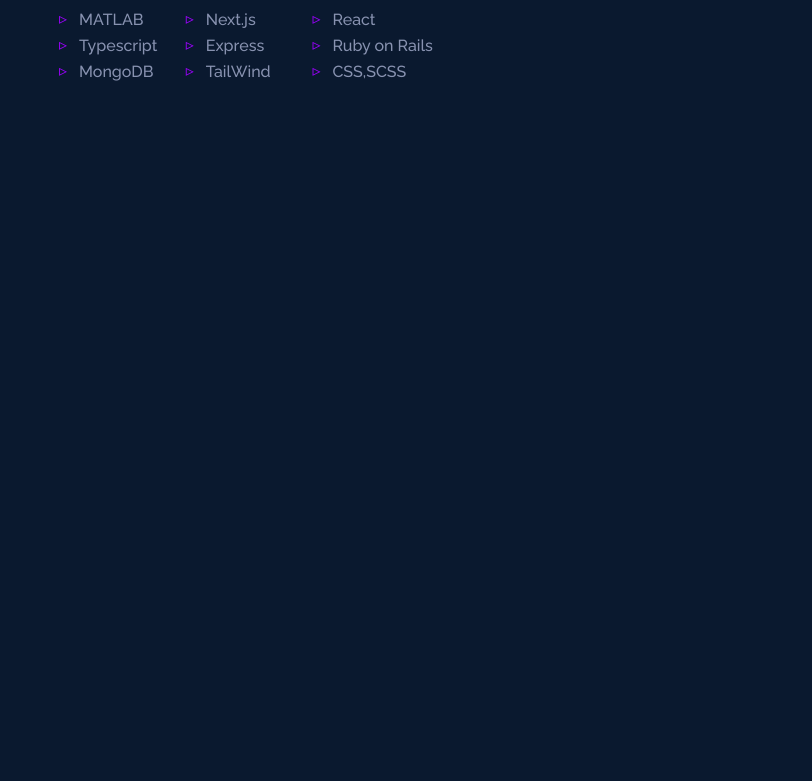
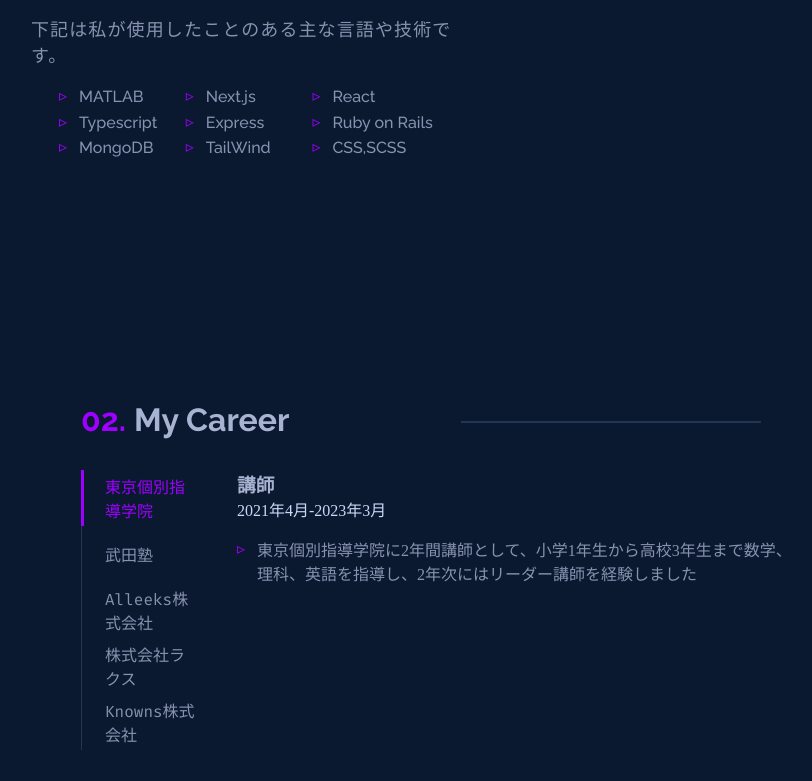
Before and after one commit to kawai-ota/New-portfolio, a Next.js app in the folder my-portfolio/: page / in a window 1280 px wide. Shown: the part 1987-2768 px from the top of the page, without its empty margins (209-1021 px from the left). Before the commit the page ends 2311 px from the top, so only its background shows below. Built offline with nearby package versions, Linux system fonts and the light colour scheme.

Commit message:
自分の経歴ページを作成しました。スライダーの作成の仕方は本当に苦労したのでQiitaとchatGPTを使用して作成しました。

```diff
--- a/my-portfolio/src/pages/index.tsx
+++ b/my-portfolio/src/pages/index.tsx
@@ -4,6 +4,7 @@
 import Email from "@/components/Email";
 import Hero from "@/sections/Hero";
 import About from "@/sections/About";
+import Experience from "@/sections/Experience";
 
 function Index() {
   return (
@@ -14,6 +15,7 @@
       <main>
         <Hero />
         <About />
+        <Experience />
       </main>
     </div>
   );
--- a/my-portfolio/src/scss/_globals.scss
+++ b/my-portfolio/src/scss/_globals.scss
@@ -1,6 +1,11 @@
 body {
   background: var(--background-color);
   counter-reset: title;
+}
+
+body,
+html {
+  scroll-behavior: smooth !important;
 }
 
 * {
--- /dev/null
+++ b/my-portfolio/src/scss/sections/_experience.scss
@@ -0,0 +1,118 @@
+.experience {
+  margin: 15rem auto;
+  max-width: 700px;
+  .title {
+    font-family: var(--raleway);
+    color: var(--lightest-slate);
+    position: relative;
+    h2 {
+      margin-bottom: 2rem;
+      font-size: var(--tx2large);
+      font-weight: 700;
+      &::before {
+        counter-increment: title;
+        content: "0" counter(title) ".";
+        margin-right: 0.5rem;
+        color: var(--theme-color);
+      }
+      &::after {
+        content: "";
+        display: block;
+        position: absolute;
+        top: 20px;
+        width: 300px;
+        height: 2px;
+        margin-left: 380px;
+        background-color: var(--lightest-navy);
+      }
+    }
+  }
+  .container {
+    display: grid;
+    grid-template-columns: 20% 80%;
+    gap: 1rem;
+    .exp-slider {
+      list-style-type: none;
+      position: relative;
+      height: max-content;
+      .underline {
+        background-color: var(--theme-color);
+        position: absolute;
+        left: -0.5px;
+        top: 0;
+        height: 3.5rem;
+        width: 3px;
+        transition: 0.3s ease-in-out;
+      }
+      &::before {
+        position: absolute;
+        left: 0px;
+        counter-reset: none;
+        content: "";
+        height: 100%;
+        width: 1px;
+        background-color: var(--lightest-navy);
+      }
+      &-item {
+        height: 3.5rem;
+        padding: 0 1.5rem;
+        display: flex;
+        vertical-align: middle;
+        cursor: pointer;
+        width: 100%;
+        span {
+          display: flex;
+          justify-content: center;
+          align-items: center;
+          color: var(--slate);
+          font-family: var(--fira-code);
+        }
+        &:hover {
+          background-color: var(--light-navy);
+          span {
+            color: var(--theme-color);
+          }
+        }
+      }
+      &-item-selected {
+        span {
+          color: var(--theme-color);
+        }
+      }
+    }
+    .exp-details {
+      height: 40vh;
+      font-family: var(--raleway);
+      &-position {
+        color: var(--lightest-slate);
+        &-company {
+          color: var(--theme-color);
+        }
+      }
+      &-range {
+        color: var(--light-slate);
+      }
+      &-list {
+        list-style-type: none;
+        display: flex;
+        flex-direction: column;
+        gap: 1rem;
+        margin-top: 1rem;
+        padding-left: 20px;
+        &-item {
+          position: relative;
+          font-weight: 500;
+          color: var(--slate);
+          &::before {
+            content: "▹";
+            position: absolute;
+            left: -20px;
+            top: 6px;
+            color: var(--theme-color);
+            line-height: 12px;
+          }
+        }
+      }
+    }
+  }
+}
--- a/my-portfolio/src/scss/sections/_index.scss
+++ b/my-portfolio/src/scss/sections/_index.scss
@@ -1,3 +1,4 @@
 @import "navbar";
 @import "hero";
 @import "about";
+@import "experience";
--- a/my-portfolio/src/sections/About.tsx
+++ b/my-portfolio/src/sections/About.tsx
@@ -29,8 +29,9 @@
             <br />
             そのため、B to
             Bサービスでは塾向けのサービスを作成していて、無駄な業務を省き、講師の皆様がより働きやすくなる様なサービスを開発しています。
+            <br />
             また、B to
-            Cサービスでは旅行のときに使用できる、旅行がより楽しくなるアプリを開発しようと考えています。
+            Cサービスでは旅行時に使用でき、各地のホテル、観光地、グルメ、お土産などを一覧で見れたり、お土産のリスト、持ち物リスト、タイムスケージュールなどを管理でき、旅行がより楽しくなるようなサービスを開発しています。
           </p>
 
           <p className="about-grid-info-text">
--- /dev/null
+++ b/my-portfolio/src/sections/Experience.tsx
@@ -0,0 +1,105 @@
+import React, { useEffect, useState } from "react";
+
+function Experience() {
+  const [selected, setSelected] = useState(0);
+
+  useEffect(() => {
+    const transformSelected = () => {
+      const underline = document.querySelector<HTMLElement>(".underline");
+      underline!.style.top = `${selected * 3.5}rem`;
+    };
+    transformSelected();
+  }, [selected]);
+
+  const experiences = [
+    {
+      name: "東京個別指導学院",
+      role: "講師",
+      start: "2021年4月",
+      end: "2023年3月",
+      shortDescription: [
+        "東京個別指導学院に2年間講師として、小学1年生から高校3年生まで数学、理科、英語を指導し、2年次にはリーダー講師を経験しました",
+      ],
+    },
+    {
+      name: "武田塾",
+      role: "講師",
+      start: "2021年10月",
+      end: "2023年3月",
+      shortDescription: [
+        "講師として、高校1年生から高校3年生までの数学、物理、化学、英語の指導をしました",
+      ],
+    },
+    {
+      name: "Alleeks株式会社",
+      role: "中期インターン(フロントエンドエンジニア)",
+      start: "2023年3月",
+      end: "2023年5月",
+      shortDescription: [
+        "Your Connectというコールセンター向けシステムの運用保守、テストの実施を行ないました。",
+      ],
+    },
+    {
+      name: "株式会社ラクス",
+      role: "エンジニアインターン",
+      start: "2023年7月",
+      end: "2023年8月",
+      shortDescription: [
+        "RAKUS Tech Labという5日間のハッカソンに参加し、チームでチャットアプリを作成しました。チーム内で必要な要件、顧客からの要望を組み込む形で本格的なチーム開発を行い、最終日には発表を行いました。",
+      ],
+    },
+    {
+      name: "Knowns株式会社",
+      role: "長期インターン(フロントエンドエンジニア)",
+      start: "2023年6月",
+      end: "現在",
+      shortDescription: [
+        "Knowns Bizというポイ活アプリのβ版のリニューアルに携わっています。また、8月からは社内システムの改修、9月にはノーコードで書かれているHPをNext.jsを使用して書き換えます。",
+      ],
+    },
+  ];
+  return (
+    <div className="experience" id="experience">
+      <div className="title">
+        <h2>My Career</h2>
+      </div>
+      <div className="container">
+        <ul className="exp-slider">
+          <div className="underline"></div>
+          {experiences.map((experience, index) => {
+            return (
+              <li
+                key={index}
+                className={`exp-slider-item ${
+                  index === selected && "exp-slider-item-selected"
+                }`}
+                onClick={() => setSelected(index)}
+              >
+                <span>{experience.name}</span>
+              </li>
+            );
+          })}
+        </ul>
+        <div className="exp-details-position">
+          <h3>
+            <span>{experiences[selected].role}</span>
+          </h3>
+          <p className="exp-details-range">
+            {experiences[selected].start}-{experiences[selected].end}
+          </p>
+          <ul className="exp-details-list">
+            {experiences[selected].shortDescription.map(
+              (description, index) => (
+                <li key={index} className="exp-details-list-item">
+                  {description}
+                </li>
+              )
+            )}
+          </ul>
+        </div>
+      </div>
+    </div>
+  );
+}
+
+export default Experience;
```
